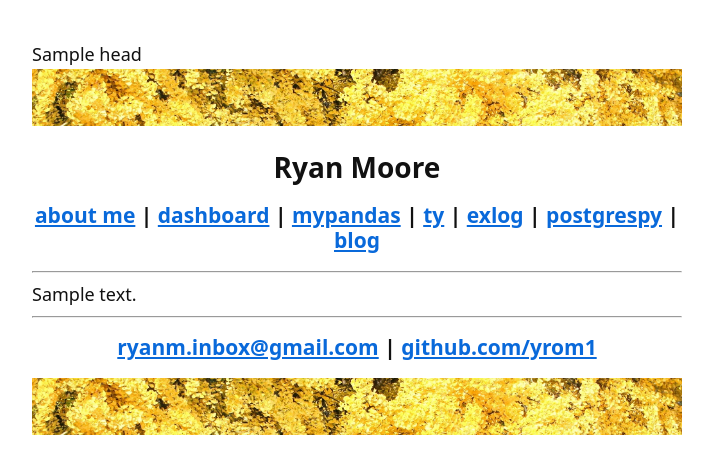
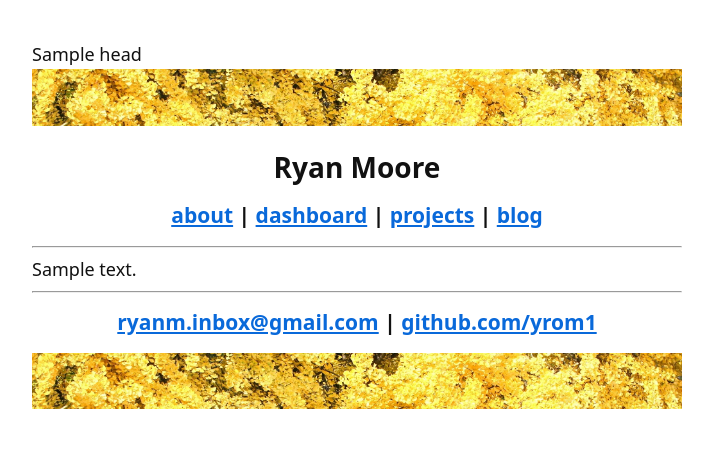
Before and after one commit to yrom1/flask-dashboard, a Flask app: template templates/layout.html in a window 1280 px wide. Shown: the top 469 px of the page, without its empty margins (283-996 px from the left). Run offline with Flask 2, Linux system fonts and the light colour scheme; the template is opened without the code that fills it: most values are stand-ins (such as "Sample title", 1, 10 or a date in 2020); some libraries are stand-ins or nearby versions.

Commit message:
Project page, kinda slow because of curling github repo desc.

```diff
--- a/app.py
+++ b/app.py
@@ -214,32 +214,37 @@ def dashboard() -> str:
         dashboard=True,
     )
 
+import subprocess
 
-@app.route("/mypandas")
-def mypandas() -> str:
-    url = "https://raw.githubusercontent.com/yrom1/mypandas/main/README.md"
+def repo_description(project: str) -> str:
+    cmd = f"curl -s https://github.com/yrom1/{project} | grep \/title"
+    x = subprocess.run(cmd, shell=True, capture_output=True).stdout.decode('utf-8').split(':')[1].strip()
+    return x[:x.find('<')]
+
+@app.route("/projects")
+def projects():
+    project_names = [
+        'cloud-dictionary',
+        'mypandas',
+        'ty',
+        'exception-logging',
+        'postgrespy',
+    ]
+    projects = {
+        name: {
+            'readme': f"https://raw.githubusercontent.com/yrom1/{name}/main/README.md",
+            'tagline': repo_description(name),
+        }
+     for name in project_names}
+    ans = ""
+    for project in projects:
+        ans += '<h3 style="text-align: left;">' + project + '</h3>' + f'<p>{projects[project]["tagline"]}</p>'
+    ans += '<hr>'
+    ans += '<hr>'.join([markdown_readme_to_html(projects[project]['readme']) for project in projects])
     return render(
-        markdown_readme_to_html(url),
-        title="Ryan | mypandas",
+        ans,
+        title="Ryan | projects",
     )
-
-
-@app.route("/ty")
-def ty() -> str:
-    url = "https://raw.githubusercontent.com/yrom1/ty/main/README.md"
-    return render(markdown_readme_to_html(url), title="Ryan | ty")
-
-
-@app.route("/exlog")
-def exlog() -> str:
-    url = "https://raw.githubusercontent.com/yrom1/exception-logging/main/README.md"
-    return render(markdown_readme_to_html(url), title="Ryan | exlog")
-
-
-@app.route("/postgrespy")
-def postgrespy() -> str:
-    url = "https://raw.githubusercontent.com/yrom1/postgrespy/main/README.md"
-    return render(markdown_readme_to_html(url), title="Ryan | postgrespy")
 
 
 @app.route("/blog")
--- a/templates/layout.html
+++ b/templates/layout.html
@@ -38,17 +38,11 @@
         <img alt="credit: Jean-Pol GRANDMONT" class="ginkgo" src="/static/trees.webp" />
         <h1>Ryan Moore</h1>
         <h2>
-            <a href="{{ url_for('about') }}">about me</a>
+            <a href="{{ url_for('about') }}">about</a>
             |
             <a href="{{ url_for('dashboard') }}">dashboard</a>
             |
-            <a href="{{ url_for('mypandas') }}">mypandas</a>
-            |
-            <a href="{{ url_for('ty') }}">ty</a>
-            |
-            <a href="{{ url_for('exlog') }}">exlog</a>
-            |
-            <a href="{{ url_for('postgrespy') }}">postgrespy</a>
+            <a href="{{ url_for('projects') }}">projects</a>
             |
             <a href="{{ url_for('blog') }}">blog</a>
         </h2>
```
Also changed, not shown: test.py (added, +13 -0 lines).
